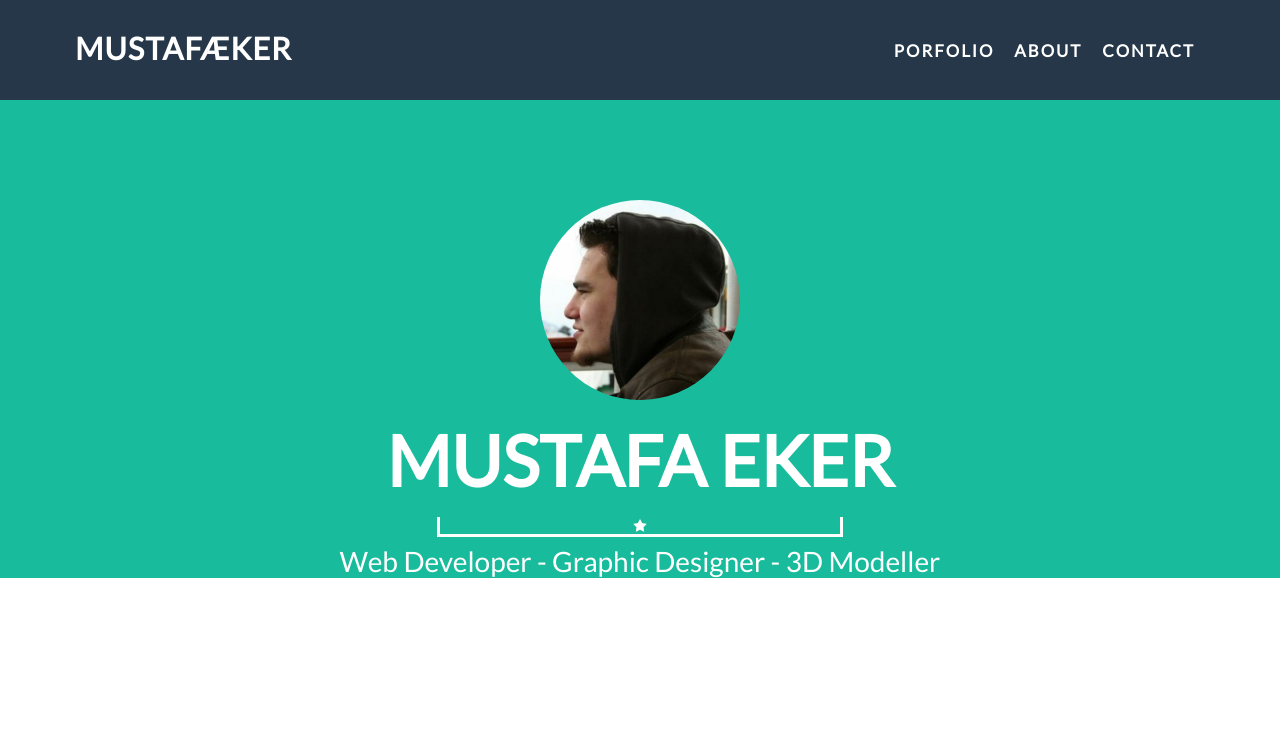
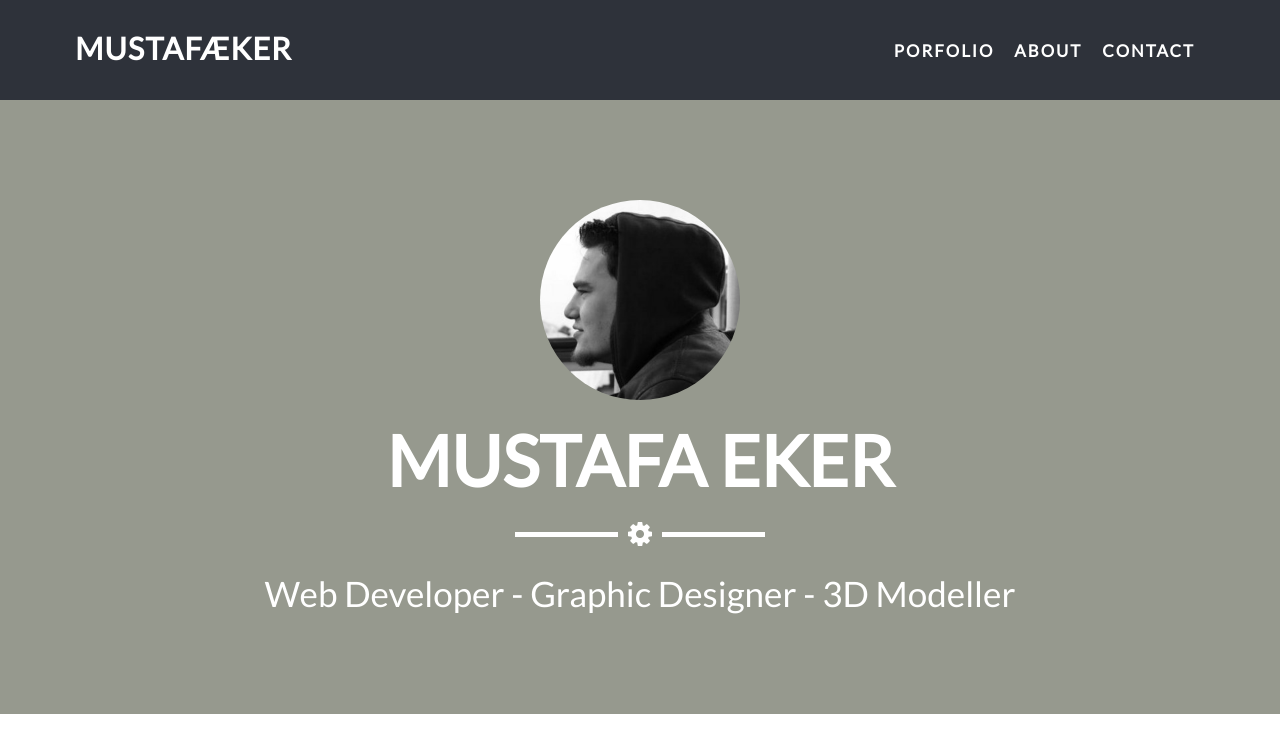
Before and after one commit to mustafaeker/Personal-website-v1.0, a plain HTML site: page index.html in a window 1280 px wide. Drawn offline with Linux system fonts and the light colour scheme.

Commit message:
header completed + img gryscled

```diff
--- a/css/style.css
+++ b/css/style.css
@@ -11,7 +11,7 @@ body {
 }
 /* NAVIGATION BAR */
         #nav-container {
-            background-color: #253748;
+            background-color: #2e323a;
             height: 100px;
         }
         #nav-inner {
@@ -44,7 +44,7 @@ body {
             padding: 10px;
         }
         #nav-menu li a:hover{
-            color:#0aaa9d;
+            color:#A67163;
         }
         .clear{
             clear: both;
@@ -52,13 +52,14 @@ body {
 
 /* HEADER */
 #header {
-    background-color: #18BC9C;
+    background-color: #96998E;
     text-align: center;
     color: white;
     }
 #header-inner{
     padding-top: 100px;
-    }
+    padding-bottom: 100px;
+}
 #profile-img{
     border-radius: 50%;
     width: 200px;
@@ -72,20 +73,28 @@ body {
     }
 #starline{
     border:none;
-    border-style: solid;
-    border-top: 5px;
-    max-width: 400px;
+    border-top: solid 5px;
+    max-width: 250px;
+    overflow: visible;
+    margin-top: 30px;
+
 }
 #starline:after{
-    content: "\f005";
-    font-family: FontAwesome !important;
-    font-style: normal;
-    font-weight: normal;
-    text-decoration: inherit;
+
+    font-family: FontAwesome;
+    content: "\f013";
+    position:relative;
+
+    top:-17px;
+    font-size: 2em;
+    background-color: #96998E;
+    padding: 10px;
+
 }
 
 
 #header-inner span{
     padding: 10px;
-    font-size: 2em ;
+    font-size: 2.5em ;
+
     }
--- a/index.html
+++ b/index.html
@@ -32,7 +32,7 @@ font-family: 'Montserrat', sans-serif;
 
 <div id="header">
     <div class="inner-part" id="header-inner">
-        <img id="profile-img" src="img/profile_picture.jpg" alt="Profile_Image">
+        <img id="profile-img" src="img/profile_picture.png" alt="Profile_Image">
         <h1>Mustafa eker</h1>
         <hr id="starline">
 
```
Also changed, not shown: img/profile_picture.png (added).
